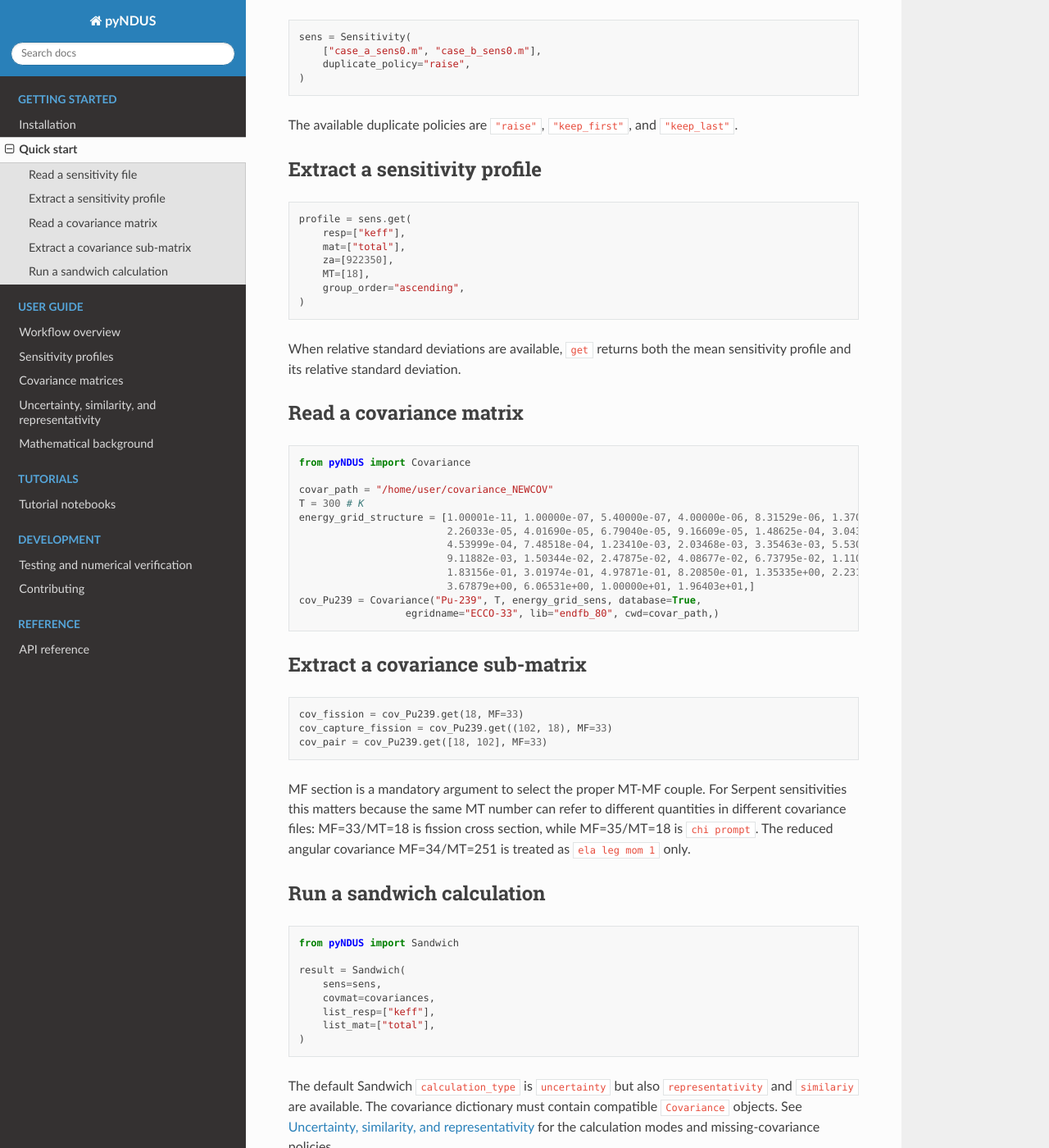
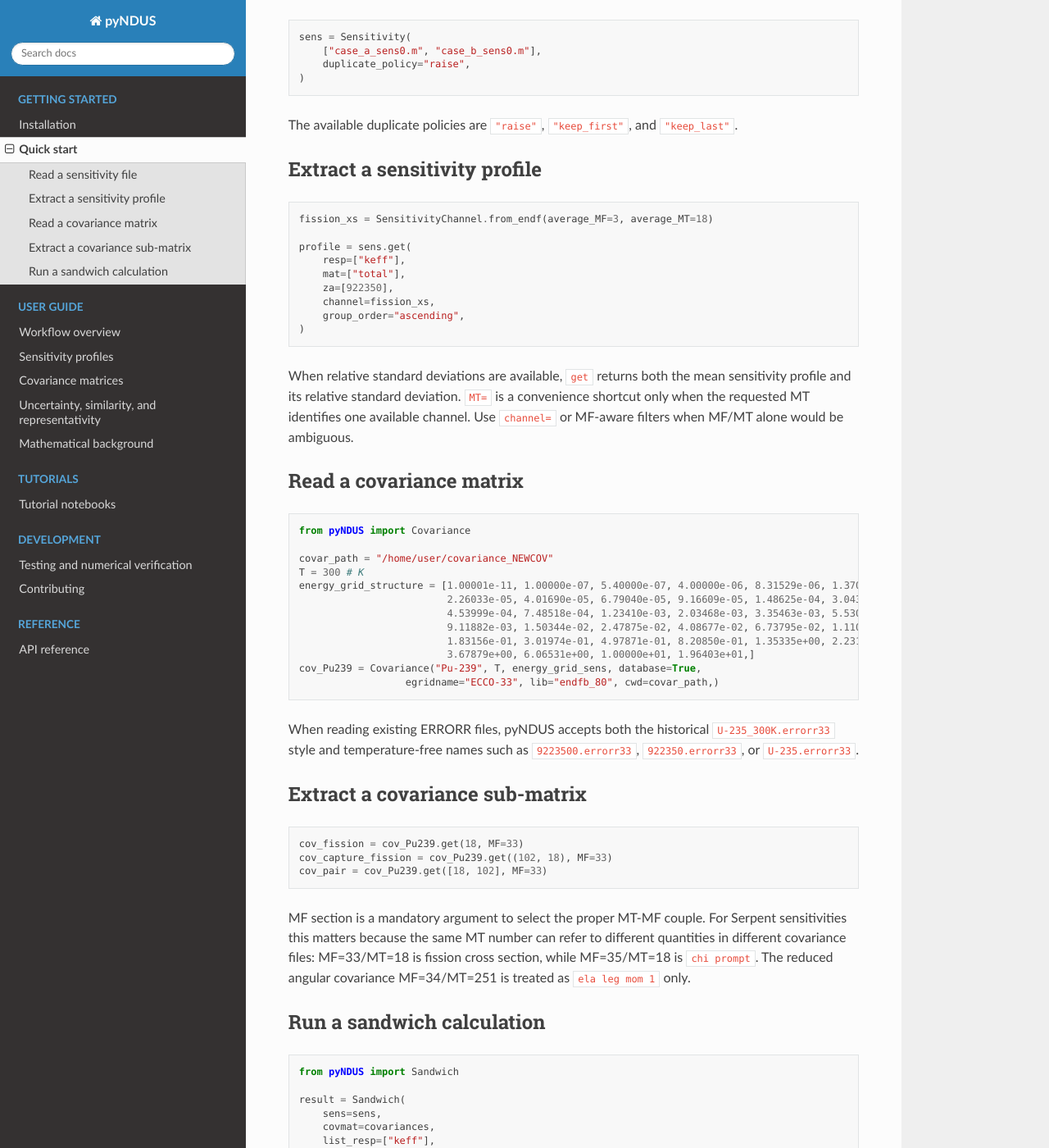
Before and after one commit to nicoloabrate/pyNDUS, a Sphinx documentation site: the page built from docs/quickstart.rst, in a window 1280 px wide and 1400 px high, scrolled down 470 px. Shown: the whole window at 82% size. Built offline with Sphinx 7.4.7 and the Read the Docs theme 3.1.0, drawn with Linux system fonts in a browser that asks for light colours; some of the changed text lies outside the part shown.

```diff
--- a/docs/api/index.rst
+++ b/docs/api/index.rst
@@ -5,6 +5,7 @@ API reference
    :maxdepth: 2
 
    sensitivity
+   channels
    covariance
    sandwich
    utilities
--- a/docs/quickstart.rst
+++ b/docs/quickstart.rst
@@ -10,11 +10,11 @@ Read a sensitivity file
 
 .. code-block:: python
 
-   from pyNDUS import Sensitivity
+   from pyNDUS import Sensitivity, SensitivityChannel
 
    sens = Sensitivity("case_sens0.m")
    print(sens.responses)
-   print(sens.MTs)
+   print(sens.channels)
 
 Multiple Serpent sensitivity files can be merged into a single object when
 their energy-group structures are consistent:
@@ -34,16 +34,21 @@ Extract a sensitivity profile
 
 .. code-block:: python
 
+   fission_xs = SensitivityChannel.from_endf(average_MF=3, average_MT=18)
+
    profile = sens.get(
        resp=["keff"],
        mat=["total"],
        za=[922350],
-       MT=[18],
+       channel=fission_xs,
        group_order="ascending",
    )
 
 When relative standard deviations are available, ``get`` returns both the
-mean sensitivity profile and its relative standard deviation.
+mean sensitivity profile and its relative standard deviation. ``MT=`` is a
+convenience shortcut only when the requested MT identifies one available
+channel. Use ``channel=`` or MF-aware filters when MF/MT alone would be
+ambiguous.
 
 Read a covariance matrix
 ------------------------
@@ -62,6 +67,10 @@ Read a covariance matrix
                             3.67879e+00, 6.06531e+00, 1.00000e+01, 1.96403e+01,]
    cov_Pu239 = Covariance("Pu-239", T, energy_grid_sens, database=True,
                      egridname="ECCO-33", lib="endfb_80", cwd=covar_path,)
+
+When reading existing ERRORR files, pyNDUS accepts both the historical
+``U-235_300K.errorr33`` style and temperature-free names such as
+``9223500.errorr33``, ``922350.errorr33``, or ``U-235.errorr33``.
 
 
 Extract a covariance sub-matrix
```
Also changed, not shown: docs/api/channels.rst (added, +34 -0 lines), docs/theory.rst (+6 -5 lines), docs/user_guide/covariance.rst (+14 -0 lines).
